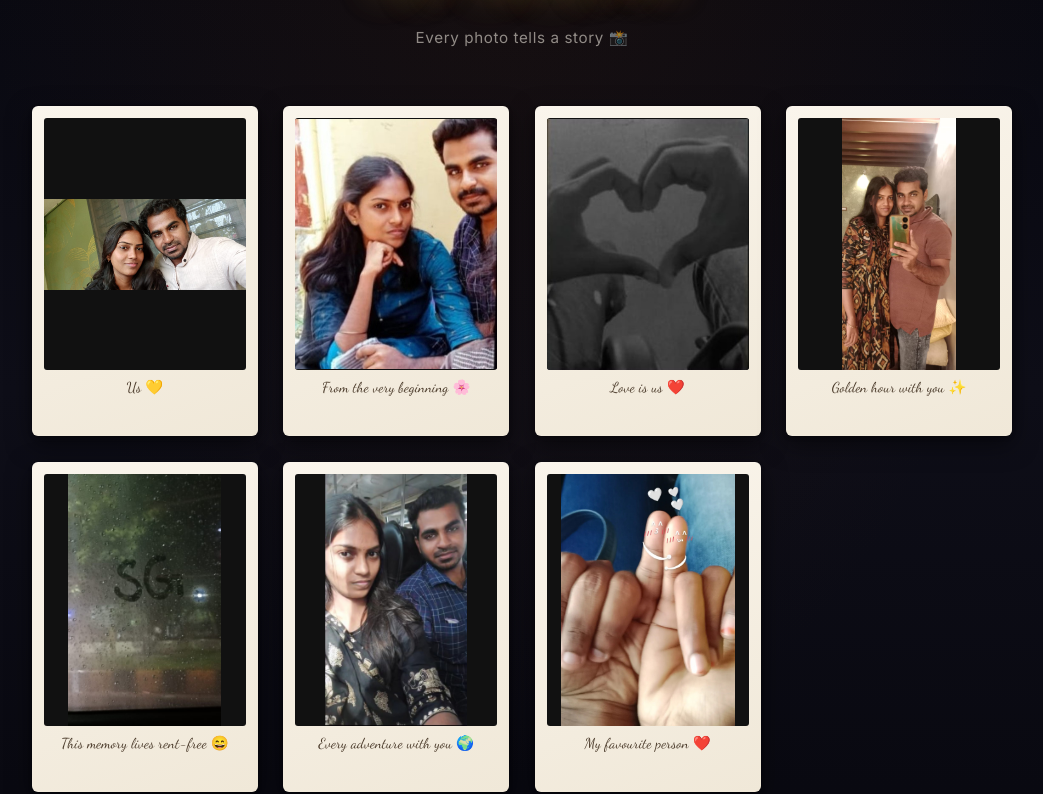
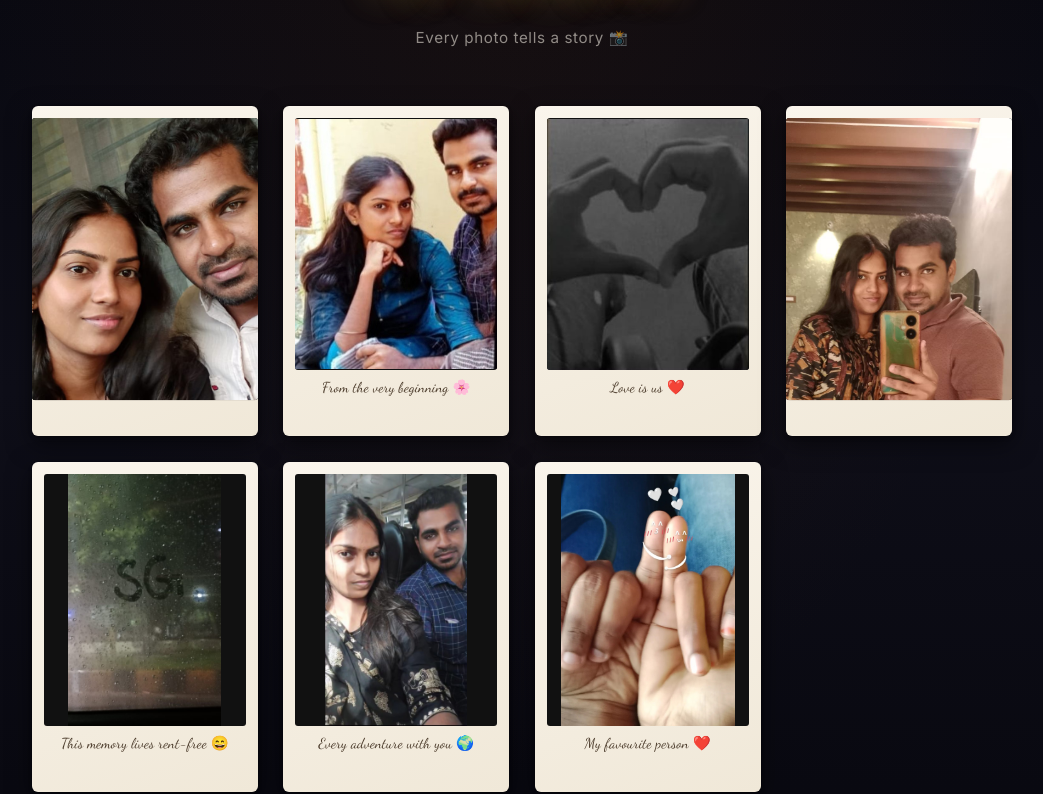
Before and after one commit to VarshiniJayakumar/birthday, a React (Vite) app: page / in a window 1280 px wide. Shown: the part 2816-3610 px from the top of the page, without its empty margins (118-1161 px from the left). Built offline with nearby package versions, Linux system fonts and the light colour scheme; a web font is replaced by a local one.

Commit message:
Zoom in pic1 and pic5 in gallery

```diff
--- a/src/components/Gallery.css
+++ b/src/components/Gallery.css
@@ -18,6 +18,7 @@
   background: linear-gradient(160deg, #faf5ec 0%, #f0e8d8 100%);
   padding: 0.75rem 0.75rem 2.4rem;
   border-radius: 6px;
+  overflow: hidden;
   box-shadow:
     0 2px 4px rgba(0,0,0,0.15),
     0 8px 24px rgba(0,0,0,0.5),
--- a/src/components/Gallery.jsx
+++ b/src/components/Gallery.jsx
@@ -127,6 +127,12 @@ export default function Gallery({ config }) {
                     src={item.src}
                     alt={item.caption}
                     className="polaroid-img"
+                    style={item.zoom ? {
+                      objectFit: 'cover',
+                      objectPosition: 'center top',
+                      transform: 'scale(1.12)',
+                      transformOrigin: 'center top',
+                    } : {}}
                     onError={e => {
                       e.currentTarget.style.display = 'none'
                       e.currentTarget.nextSibling.style.display = 'flex'
--- a/src/config.js
+++ b/src/config.js
@@ -63,10 +63,10 @@ export const config = {
 
   // ── Memory Gallery ─────────────────────────────────────────
   gallery: [
-    { src: "/photos/pic1.jpg", caption: "Us 💛",                          type: "image" },
+    { src: "/photos/pic1.jpg", caption: "Us 💛",                          type: "image", zoom: true },
     { src: "/photos/pic2.jpg", caption: "From the very beginning 🌸",     type: "image" },
     { src: "/photos/pic3.jpg", caption: "Love is us ❤️",                  type: "image" },
-    { src: "/photos/pic5.jpg", caption: "Golden hour with you ✨",        type: "image" },
+    { src: "/photos/pic5.jpg", caption: "Golden hour with you ✨",        type: "image", zoom: true },
     { src: "/photos/pic6.jpg", caption: "This memory lives rent-free 😄", type: "image" },
     { src: "/photos/pic7.jpg", caption: "Every adventure with you 🌍",    type: "image" },
     { src: "/photos/pic8.jpg", caption: "My favourite person ❤️",         type: "image" },
```
